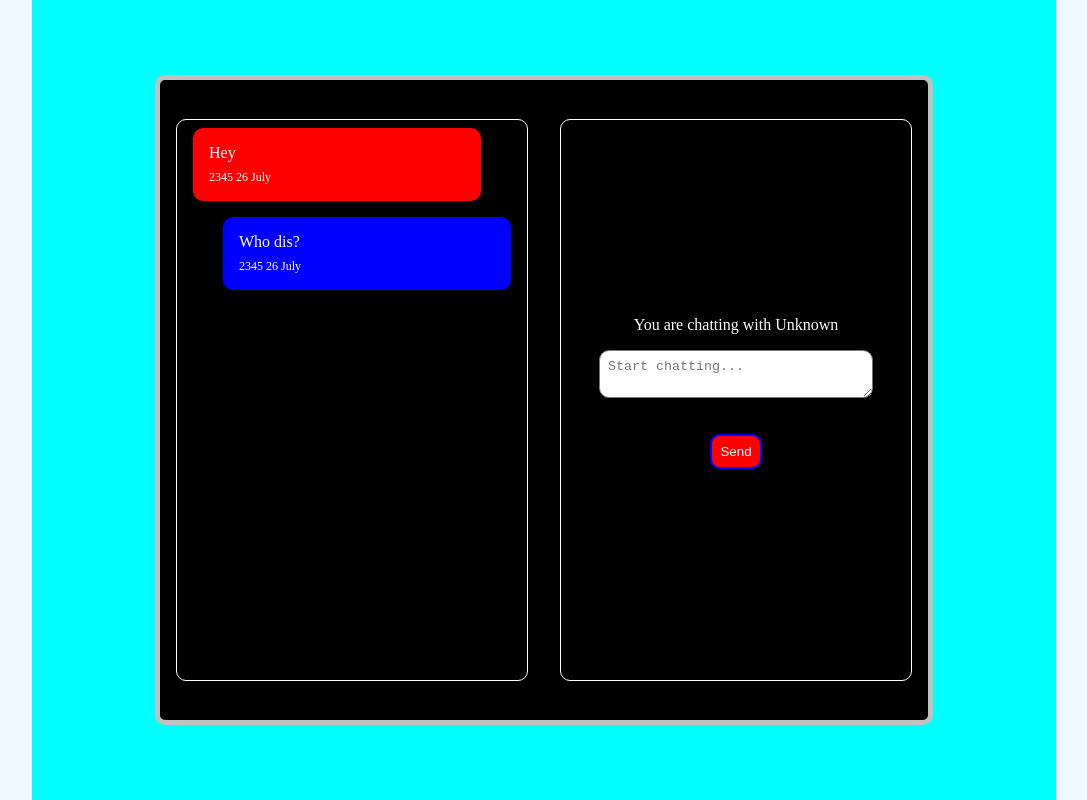
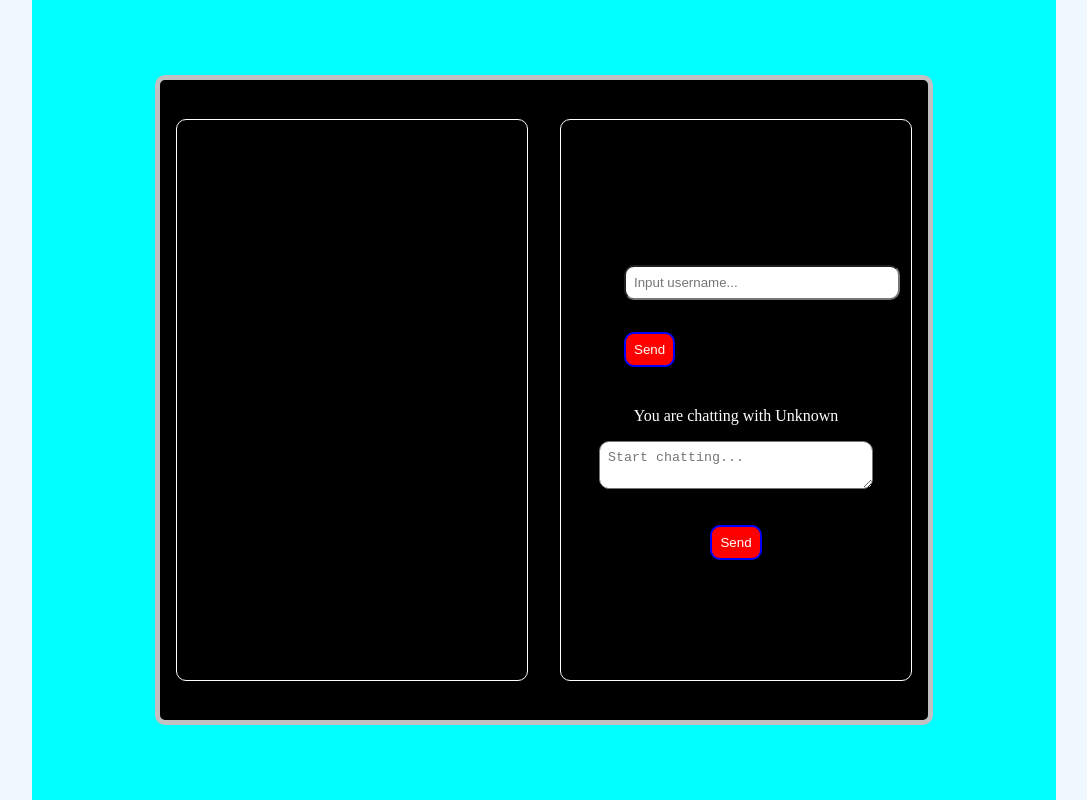
Before and after one commit to Sjwilhelms/nodeWebSocket, a plain HTML site: page client/index.html in a window 1280 px wide. Shown: the whole page, without its empty margins (96-1183 px from the left). Drawn offline with Linux system fonts and the light colour scheme.

Commit message:
add some templates for username input

```diff
--- a/client/index.html
+++ b/client/index.html
@@ -11,17 +11,21 @@
 
 <body>
     <main>
+
         <div id="screen-container">
+
+
             <div id="chat-history">
-                <div class="message-bubble recieved-messages">Hey
-                    <div class="timestamp">2345 26 July</div>
-                </div>
-                <div class="message-bubble sent-messages">Who dis?
-                    <div class="timestamp">2345 26 July</div>
-                </div>
             </div>
 
             <div id="chat-controls">
+                <div class="username">
+                    <input type="text" id="username" name="username" placeholder="Input username...">
+                    <div class="text-submit">
+                        <button type="submit" id="submit" onclick="sendMessage()">Send</button>
+                    </div>
+                </div>
+                <div id="user-input">
                     <div class="user-info">
                         You are chatting with Unknown
                     </div>
@@ -33,6 +37,8 @@
                     </div>
                 </div>
 
+
+            </div>
     </main>
     <script src="script.js"></script>
 </body>
--- a/client/script.js
+++ b/client/script.js
@@ -73,6 +73,8 @@ function sendMessage() {
 }
 
 
+
+
 // connection event handlers
 
 // connected to server
--- a/client/style.css
+++ b/client/style.css
@@ -83,7 +83,29 @@ main {
     align-items: center;
 }
 
-textarea {
+#username {
+    display: flex;
+    flex-direction: column;
+    justify-content: center;
+    align-items: center;
+}
+
+#user-input {
+    display: flex;
+    flex-direction: column;
+    justify-content: center;
+    align-items: center;
+}
+
+#username {
+    margin: 1rem;
+    padding: .5rem;
+    width: 20vw;
+    border-radius: 10px;
+}
+
+textarea,
+.username {
     margin: 1rem;
     padding: .5rem;
     width: 20vw;
```
Lines whose indentation alone changed are shown as unchanged.
